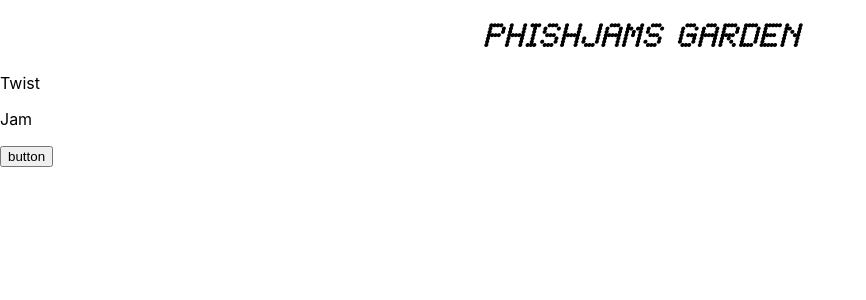
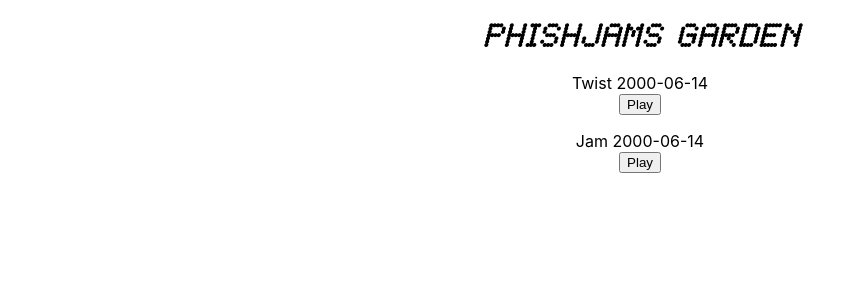
Before and after one commit to shapiroj18/phish-bot-frontend, a React (Create React App) app: page / in a window 1280 px wide. Shown: the top 300 px of the page, without its empty margins (0-866 px from the left). Built offline with nearby package versions, Linux system fonts and the light colour scheme; no server answers.

Commit message:
basic play button working for each song

```diff
--- a/src/components/Player.css
+++ b/src/components/Player.css
@@ -0,0 +1,7 @@
+.playerDefault {
+    text-align: center;
+}
+
+.display-linebreak {
+    white-space: pre-line;
+}
--- a/src/components/Player.tsx
+++ b/src/components/Player.tsx
@@ -6,7 +6,7 @@ interface PlayerProps {
     // musicInfo: any[];
 }
 
-class Player extends React.Component<PlayerProps, {songsData: any[]|null, songURL: HTMLAudioElement}> {
+class Player extends React.Component<PlayerProps, { songsData: any[] | null}> {
 
     constructor(props: PlayerProps) {
         super(props);
@@ -27,13 +27,11 @@ class Player extends React.Component<PlayerProps, {songsData: any[]|null, songUR
                         "static/img/livephish_logos/2000-06-14.jpg",
                     "date": "2000-06-14"
                 }
-            ],
-            songURL: new Audio("http://phish.in/audio/000/020/579/20579.mp3")
+            ]
         };
     }
 
     playSong(audioTune: HTMLAudioElement) {
-        console.log('made it')
         audioTune.play();
     }
 
@@ -46,21 +44,19 @@ class Player extends React.Component<PlayerProps, {songsData: any[]|null, songUR
                     songsData: JSON.parse(object)
                 });
             })
-
-        const audioTune: HTMLAudioElement = new Audio("http://phish.in/audio/000/020/579/20579.mp3")
-        this.setState({
-            songURL: audioTune
-        })
     }
 
     render() {
-      return <div>
+        return <div className="playerDefault">
             {
                 this.state.songsData?.map(song =>
-              <p key={song.url}>{song.name}</p>
+                    <p key={song.url}>
+                        {song.name} {song.date} {"\n"}
+                        <br/>
+                        <button onClick={() => this.playSong(new Audio(song.url))}>Play</button>
+                    </p>
                 )
             }
-      <button onClick={() => this.playSong(this.state.songURL)}>button</button>
         </div>;
     }
 }
```
Lines whose indentation alone changed are shown as unchanged.
